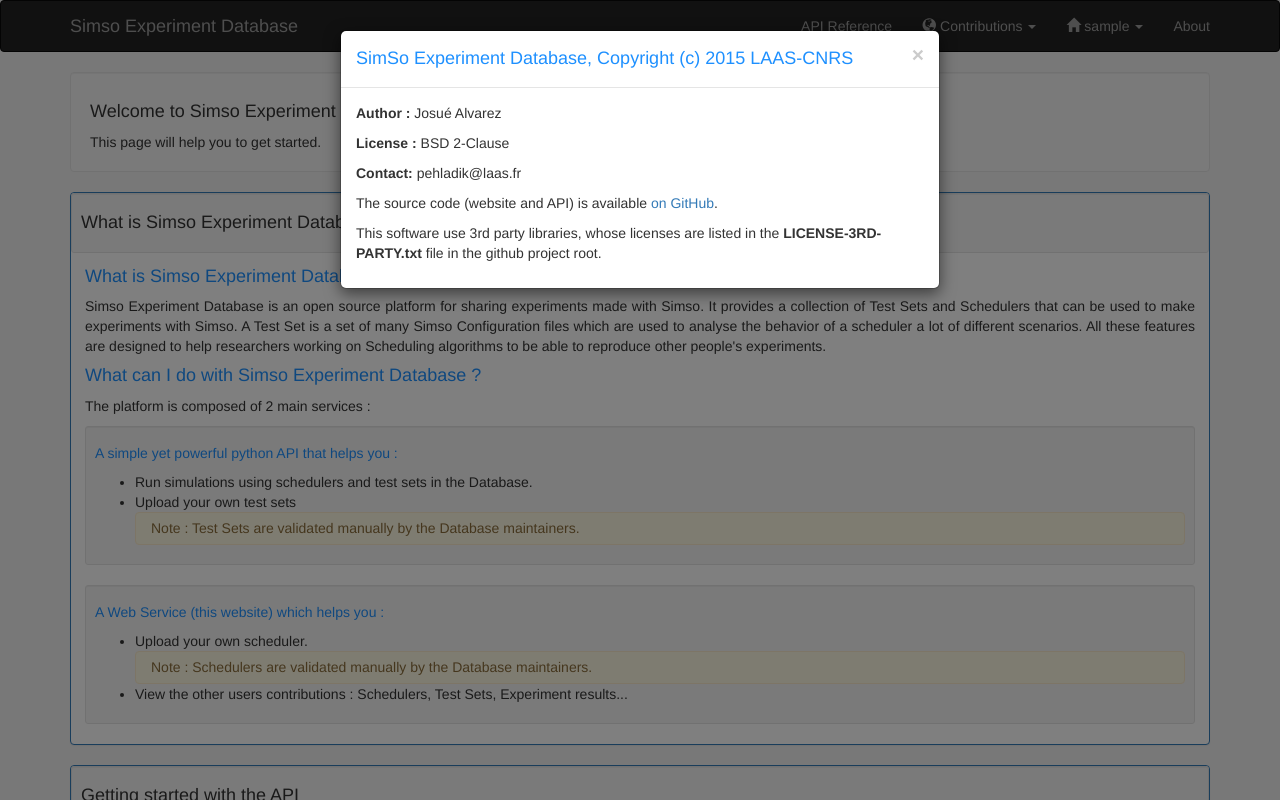
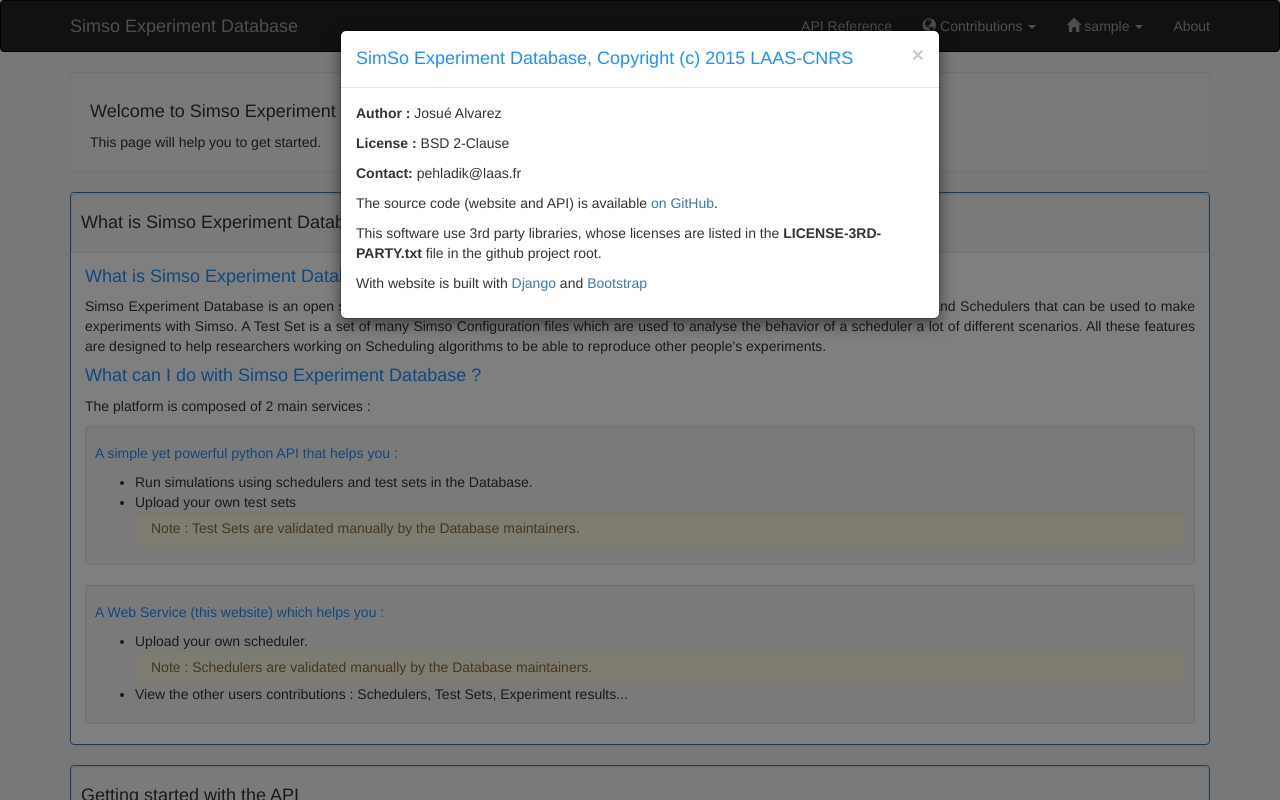
Before and after one commit to Scriptopathe/simso-exp, a Django app: page / in a window 1280 px wide, after a click on "About". Run offline with Django 3.2, Linux system fonts and the light colour scheme; the visitor is signed in with stand-in values (Sample User, id 1); parts of the project's set-up code (start-up, migrations or seed data) failed here and were passed over; some libraries are stand-ins or nearby versions.

Commit message:
Added mention of Django and Bootstrap in the about dialog

```diff
--- a/simsoexp/templates/about.html
+++ b/simsoexp/templates/about.html
@@ -16,6 +16,11 @@
 					This software use 3rd party libraries, whose licenses are listed in the
 					<b>LICENSE-3RD-PARTY.txt</b> file in the github project root.
 				</p>
+				<p>
+					With website is built with
+					<a href="https://www.djangoproject.com/">Django</a> and
+					<a href="http://getbootstrap.com/">Bootstrap</a>
+				</p>
 			</div>
 		</div>
 	</div>
```
